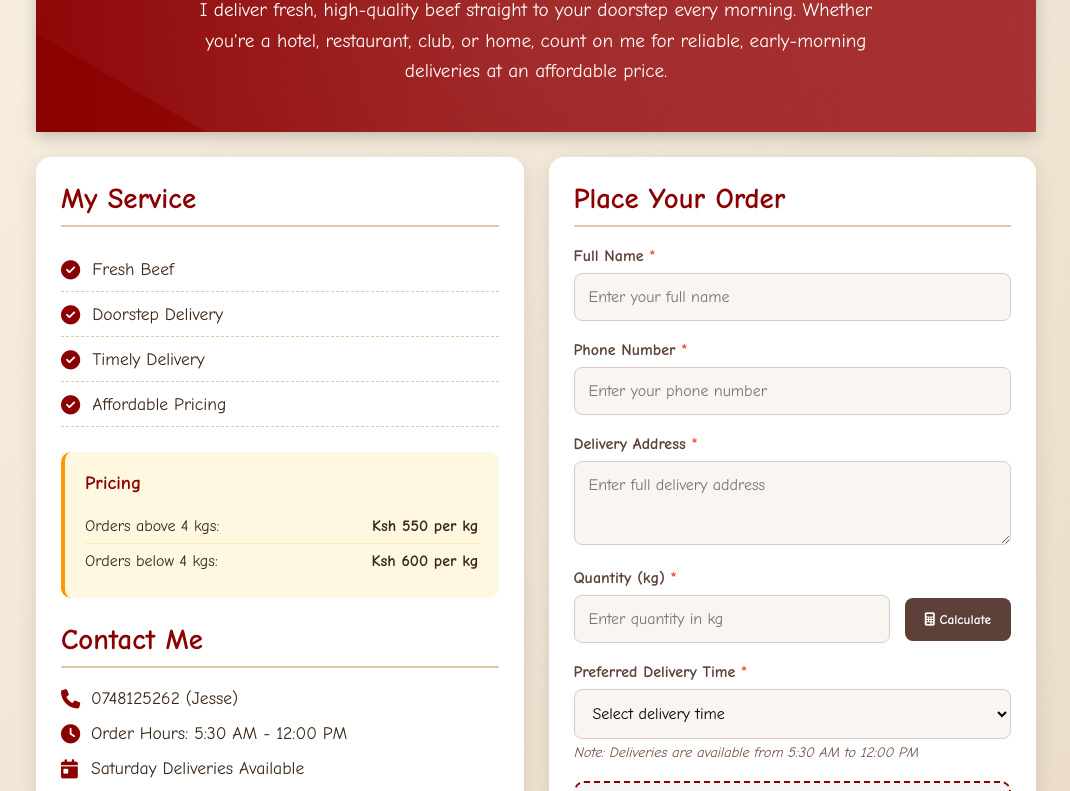
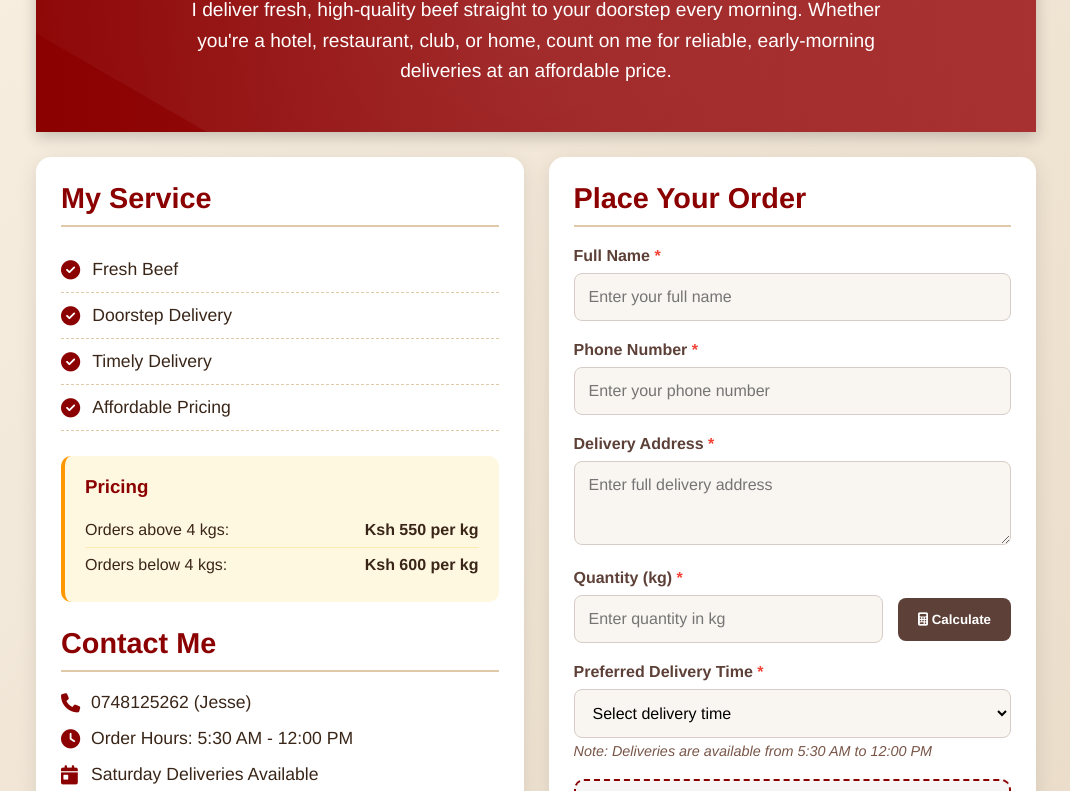
Before and after one commit to spencemiles/DoorstepMeat, a plain HTML site: page order.html in a window 1280 px wide. Shown: the part 179-970 px from the top of the page, without its empty margins (104-1174 px from the left). Drawn offline with Linux system fonts and the light colour scheme.

Commit message:
Update order.html

```diff
--- a/order.html
+++ b/order.html
@@ -10,7 +10,7 @@
             margin: 0;
             padding: 0;
             box-sizing: border-box;
-            font-family: 'Comic Sans MS', 'Comic Sans', cursive;
+            font-family: 'Helvetica Neue', Helvetica, Arial, sans-serif;
         }
 
         body {
```
